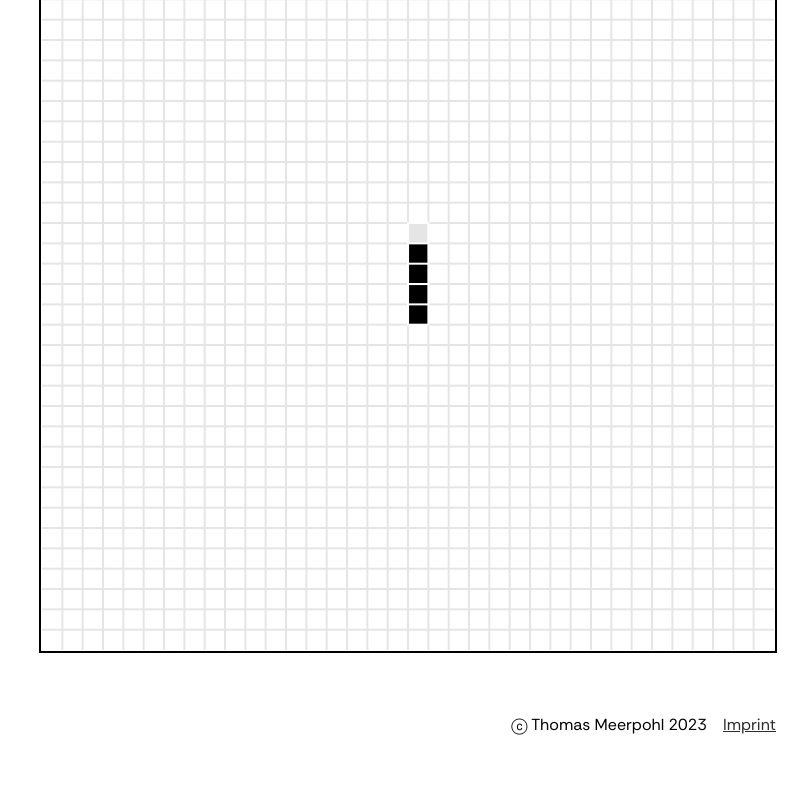
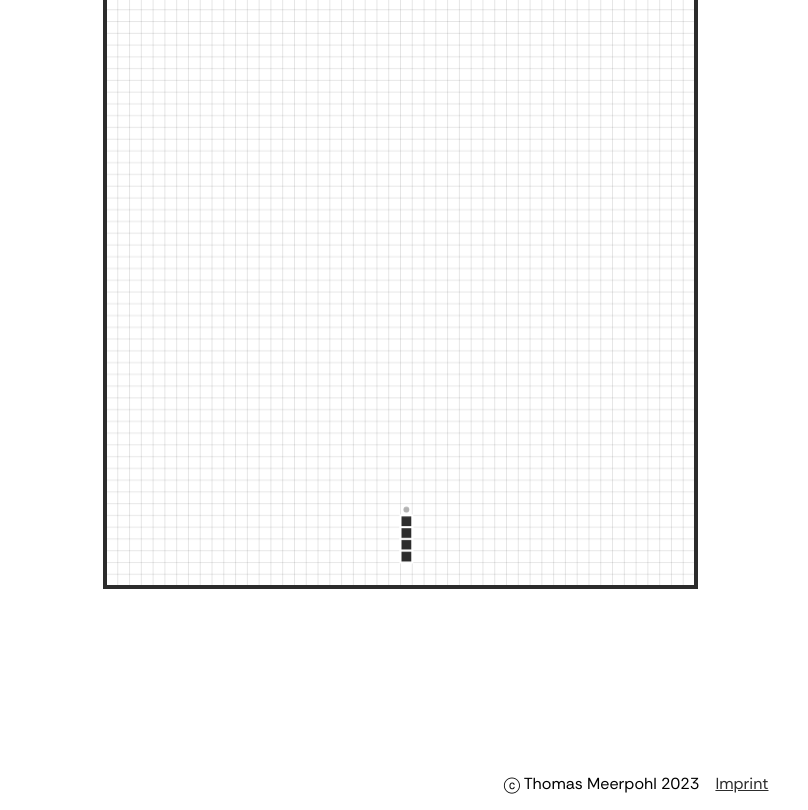
Before and after one commit to Achder/homepage, an Astro site: page /snake in a window 1280 px wide. Shown: the part 185-995 px from the top of the page, without its empty margins (232-1040 px from the left). Before the commit the page ends 936 px from the top, so only its background shows below. Built offline with nearby package versions, Linux system fonts and the light colour scheme; Astro itself is replaced by a stand-in of ours.

Commit message:
Added imprint Adjusted snake page

```diff
--- a/src/layouts/PageLayout.astro
+++ b/src/layouts/PageLayout.astro
@@ -24,7 +24,7 @@ import SocialNav from "../components/SocialNav.astro"
 
 		<footer>
 			ⓒ Thomas Meerpohl 2023
-			<a href="#">Imprint</a>
+			<a href="/imprint">Imprint</a>
 		</footer>
 	</body>
 </html>
@@ -58,13 +58,20 @@ import SocialNav from "../components/SocialNav.astro"
 
 	a {
 		color: var(--dark);
-		display: flex;
-		align-items: center;
 		transition: all 100ms ease-out;
 	}
 
 	a:hover {
 		color: var(--pink);
+	}
+
+	h1 {
+		font-size: calc(1rem + 8cqi);
+		color: var(--dark);
+		font-weight: 800;
+		margin: 0;
+		line-height: 1;
+		text-wrap: balance;
 	}
 </style>
 
@@ -75,6 +82,11 @@ import SocialNav from "../components/SocialNav.astro"
 		padding: 0;
 		font-family: 'Rethink Sans', 'Trebuchet MS', sans-serif;
 		font-weight: 400;
+		background-color: var(--light);
+	}
+
+	html {
+		scrollbar-gutter: stable;
 	}
 
 	body {
@@ -106,7 +118,7 @@ import SocialNav from "../components/SocialNav.astro"
 
 	main {
 		grid-area: main;
-		padding: calc(1rem + 4cqi) 0;
+		padding: calc(1rem + 1cqi) 0;
 		display: grid;
 		gap: calc(1rem + 1cqi);
 		align-content: start;
--- a/src/pages/snake.astro
+++ b/src/pages/snake.astro
@@ -3,8 +3,11 @@ import PageLayout from "../layouts/PageLayout.astro"
 ---
 
 <PageLayout>
-	<canvas>
-	</canvas>
+	<h1>Ssssnake</h1>
+	<div class="container">
+		<canvas>
+		</canvas>
+	</div>
 </PageLayout>
 
 <style>
@@ -12,43 +15,33 @@ import PageLayout from "../layouts/PageLayout.astro"
 		box-sizing: border-box;
 	}
 
+	.container {
+		justify-self: stretch;
+		display: grid;
+		justify-items: center;
+		aspect-ratio: 1 / 1;
+	}
 	canvas {
 		box-sizing: border-box;
-		padding: 2px;
-		outline: 2px solid black;
+		outline: 4px solid var(--dark);
 		outline-offset: -1px;
-		width: 100%;
+		height: 80%;
 		aspect-ratio: 1 / 1;
 	}
 </style>
 
 <script>
-
 	import { Game } from '../snake/game'
 
-	function getInnerSize(element: HTMLElement | null) {
-		if(!element) {
-			return null
-		}
-
-		const computed = getComputedStyle(element)
-		return {
-			width: element.clientWidth - parseFloat(computed.paddingLeft) - parseFloat(computed.paddingRight),
-			height: element.clientHeight - parseFloat(computed.paddingTop) - parseFloat(computed.paddingBottom)
-		}
-	}
-
 	let game: Game
-	document.addEventListener('DOMContentLoaded', event => {
+	document.addEventListener('DOMContentLoaded', () => {
 
 		const canvas = document.querySelector("canvas")
-		const container = canvas?.parentElement ?? null
-		const size = getInnerSize(container)
-		const segmentSize = 20
 		const field = {
-			width: Math.floor((size?.width ?? 0) / segmentSize),
-			height: Math.floor((size?.height ?? 0) / segmentSize),
+			width: 50,
+			height: 50,
 		}
+		const segmentSize = (canvas?.clientWidth ?? 0) / field.width
 
 		if(canvas) {
 			canvas.width = field.width * segmentSize
--- a/src/snake/game.ts
+++ b/src/snake/game.ts
@@ -1,150 +1,170 @@
-import { Snake } from './snake'
-import type { Field, Direction } from './types'
+import { Snake } from "./snake";
+import type { Field, Direction } from "./types";
 
 export class Game {
+  snake: Snake;
+  field: Field;
 
-  snake: Snake
-  field: Field
+  segmentSize = 20;
+  segmentBorder = 2;
 
-	segmentSize = 20
-	segmentBorder = 2
-
-	lastTime = 0
-	counter = 0
-	maxCount = 100
+  lastTime = 0;
+  counter = 0;
+  maxCount = 100;
 
   nextDir: Direction = {
     x: 0,
-		y: -1
-	}
+    y: -1,
+  };
 
-  destruct = false
+  destruct = false;
 
   constructor(field: Field, segmentSize: number) {
-    this.field = field
-    this.segmentSize = segmentSize
+    this.field = field;
+    this.segmentSize = segmentSize;
 
-		this.snake = new Snake(Math.ceil(field.width / 2), field.height - 4, field)
-		this.snake.extend(this.nextDir)
-		this.snake.extend(this.nextDir)
-		this.snake.extend(this.nextDir)
+    this.snake = new Snake(Math.ceil(field.width / 2), field.height - 4, field);
+    this.snake.extend(this.nextDir);
+    this.snake.extend(this.nextDir);
+    this.snake.extend(this.nextDir);
 
-    window.addEventListener("keydown", this.onChangeDirection.bind(this))
+    window.addEventListener("keydown", this.onChangeDirection.bind(this));
   }
 
   destructor() {
-    this.destruct = true
-    window.removeEventListener("keydown", this.onChangeDirection)
+    this.destruct = true;
+    window.removeEventListener("keydown", this.onChangeDirection);
   }
 
   onChangeDirection(event: KeyboardEvent) {
-    let proposal
-    switch(event.key) {
+    let proposal;
+    switch (event.key) {
       case "ArrowRight":
         proposal = {
           x: -this.nextDir.y,
           y: this.nextDir.x,
-        }
-        break
+        };
+        break;
       case "ArrowLeft":
         proposal = {
           x: this.nextDir.y,
           y: -this.nextDir.x,
-        }
-        break
+        };
+        break;
       default:
-        proposal = null
+        proposal = null;
     }
 
-    if(!proposal) {
-      return
+    if (!proposal) {
+      return;
     }
 
-    const extended = this.snake.first?.getNext(proposal) ?? null
-    if(!this.snake.hit(extended)) {
-      this.nextDir = proposal
-      this.draw()
+    const extended = this.snake.first?.getNext(proposal) ?? null;
+    if (!this.snake.hit(extended)) {
+      this.nextDir = proposal;
+      this.draw();
     }
   }
 
   stepper() {
-		let step = false
-		const curTime = Date.now()
+    let step = false;
+    const curTime = Date.now();
 
-		if(this.lastTime) {
-			this.counter += curTime - this.lastTime
-			if(this.counter > this.maxCount) {
-				step = true
-				this.counter %= this.maxCount
+    if (this.lastTime) {
+      this.counter += curTime - this.lastTime;
+      if (this.counter > this.maxCount) {
+        step = true;
+        this.counter %= this.maxCount;
       }
     }
-		this.lastTime = curTime
-		return step
+    this.lastTime = curTime;
+    return step;
   }
 
   update() {
-		this.snake.step(this.nextDir)
+    this.snake.step(this.nextDir);
   }
 
   draw() {
-		const canvas = document.querySelector("canvas")
-		const ctx = canvas?.getContext("2d")
+    const canvas = document.querySelector("canvas");
+    const ctx = canvas?.getContext("2d");
 
-		if(!ctx) {
-			return
+    if (!ctx) {
+      return;
     }
 
-		ctx.clearRect(0, 0, canvas?.width ?? 0, canvas?.height ?? 0)
+    ctx.clearRect(0, 0, canvas?.width ?? 0, canvas?.height ?? 0);
+
+    const docStyle = getComputedStyle(document.documentElement);
+    const dark = docStyle.getPropertyValue("--dark");
+    const light = docStyle.getPropertyValue("--light");
 
     // draw grid
-		ctx.beginPath()
-		ctx.strokeStyle = "rgba(0, 0, 0, 0.1)"
-		ctx.lineWidth = 2
-		for(let x = 1; x < this.field.width; x++) {
-			ctx.moveTo(x * this.segmentSize, 0)
-			ctx.lineTo(x * this.segmentSize, this.field.height * this.segmentSize)
+    ctx.beginPath();
+    ctx.strokeStyle = "rgba(0, 0, 0, 0.1)";
+    ctx.lineWidth = 1;
+    for (let x = 1; x < this.field.width; x++) {
+      ctx.moveTo(x * this.segmentSize, 0);
+      ctx.lineTo(x * this.segmentSize, this.field.height * this.segmentSize);
     }
-		for(let y = 1; y < this.field.height; y++) {
-			ctx.moveTo(0, y * this.segmentSize)
-			ctx.lineTo(this.field.width * this.segmentSize, y * this.segmentSize)
+    for (let y = 1; y < this.field.height; y++) {
+      ctx.moveTo(0, y * this.segmentSize);
+      ctx.lineTo(this.field.width * this.segmentSize, y * this.segmentSize);
     }
-		ctx.stroke()
-		ctx.closePath()
+    ctx.stroke();
+    ctx.closePath();
 
     // draw snake
-		let segment = this.snake.first
-		while(segment) {
-			ctx.fillStyle = "rgb(0, 0, 0)"
-			ctx.fillRect(segment.x * this.segmentSize, segment.y * this.segmentSize, this.segmentSize, this.segmentSize)
-			ctx.strokeStyle = "white"
-			ctx.lineWidth = this.segmentBorder
-			ctx.strokeRect(segment.x * this.segmentSize, segment.y * this.segmentSize, this.segmentSize, this.segmentSize)
-			segment = segment.next
+    let segment = this.snake.first;
+    while (segment) {
+      ctx.fillStyle = dark;
+      ctx.fillRect(
+        segment.x * this.segmentSize,
+        segment.y * this.segmentSize,
+        this.segmentSize,
+        this.segmentSize
+      );
+      ctx.strokeStyle = light;
+      ctx.lineWidth = this.segmentBorder;
+      ctx.strokeRect(
+        segment.x * this.segmentSize,
+        segment.y * this.segmentSize,
+        this.segmentSize,
+        this.segmentSize
+      );
+      segment = segment.next;
     }
 
     // draw direction
-		const target = this.snake.first?.getNext(this.nextDir)
-		if(!target) {
-			return
+    const target = this.snake.first?.getNext(this.nextDir);
+    if (!target) {
+      return;
     }
 
-		ctx.fillStyle = "rgba(0, 0, 0, 0.1)"
-		ctx.fillRect(target.x * this.segmentSize, target.y * this.segmentSize, this.segmentSize, this.segmentSize)
-		ctx.strokeStyle = "white"
-		ctx.lineWidth = this.segmentBorder
-		ctx.strokeRect(target.x * this.segmentSize, target.y * this.segmentSize, this.segmentSize, this.segmentSize)
+    const radius = this.segmentSize / 2;
+    ctx.fillStyle = "rgb(0, 0, 0, 0.3)";
+    ctx.beginPath();
+    ctx.arc(
+      target.x * this.segmentSize + this.segmentSize / 2,
+      target.y * this.segmentSize + this.segmentSize / 2,
+      this.segmentSize / 4,
+      0,
+      Math.PI * 2
+    );
+    ctx.fill();
+    ctx.closePath();
   }
 
   loop() {
-		if(this.stepper()) {
-			this.update()
-			this.draw()
+    if (this.stepper()) {
+      this.update();
+      this.draw();
     }
 
-    if(this.destruct) {
-      return
+    if (this.destruct) {
+      return;
     }
 
-		requestAnimationFrame(() => this.loop())
+    requestAnimationFrame(() => this.loop());
   }
 }
```
Also changed, not shown: src/components/LinkButton.astro (+14 -8 lines), src/pages/imprint.astro (added, +36 -0 lines), src/pages/index.astro (+5 -11 lines). Lines whose indentation alone changed are shown as unchanged.
